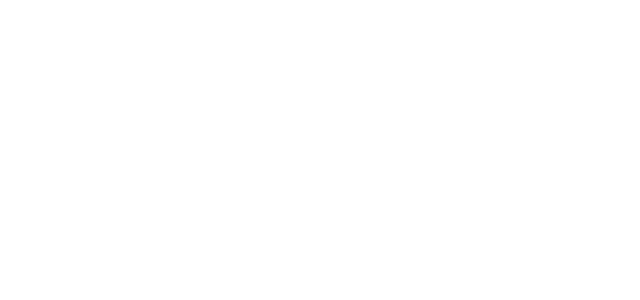
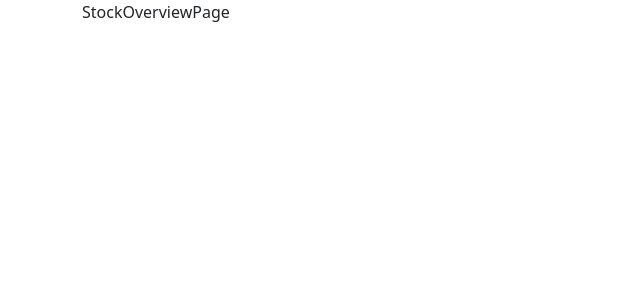
Before and after one commit to MioMauro/react-data-2023, a React (Create React App) app: page / in a window 1280 px wide. Before the commit this address had no page. Shown: the top 300 px of the page, without its empty margins (0-640 px from the left). Built offline with nearby package versions, Linux system fonts and the light colour scheme.

Commit message:
Route path element

```diff
--- a/src/App.jsx
+++ b/src/App.jsx
@@ -1,13 +1,16 @@
 import { BrowserRouter, Routes, Route} from 'react-router-dom';
 import './App.css';
+import {StockOverviewPage} from "./pages/StockOverviewPage"
+import {StockDetailPage} from "./pages/StockDetailPage"
 
 
 function App() {
   return (
-    <main>
+    <main className='container'>
       <BrowserRouter>
         <Routes>
-          <Route/>
+          <Route path='/' element={<StockOverviewPage/>}/>
+          <Route path='/detail/' element={<StockDetailPage/>}/>
         </Routes>
       </BrowserRouter>
     </main>
--- a/src/index.css
+++ b/src/index.css
@@ -1,13 +1,5 @@
-body {
+*{
   margin: 0;
-  font-family: -apple-system, BlinkMacSystemFont, 'Segoe UI', 'Roboto', 'Oxygen',
-    'Ubuntu', 'Cantarell', 'Fira Sans', 'Droid Sans', 'Helvetica Neue',
-    sans-serif;
-  -webkit-font-smoothing: antialiased;
-  -moz-osx-font-smoothing: grayscale;
+  padding: 0;
+  box-sizing: border-box;
 }
-
-code {
-  font-family: source-code-pro, Menlo, Monaco, Consolas, 'Courier New',
-    monospace;
-}
```
